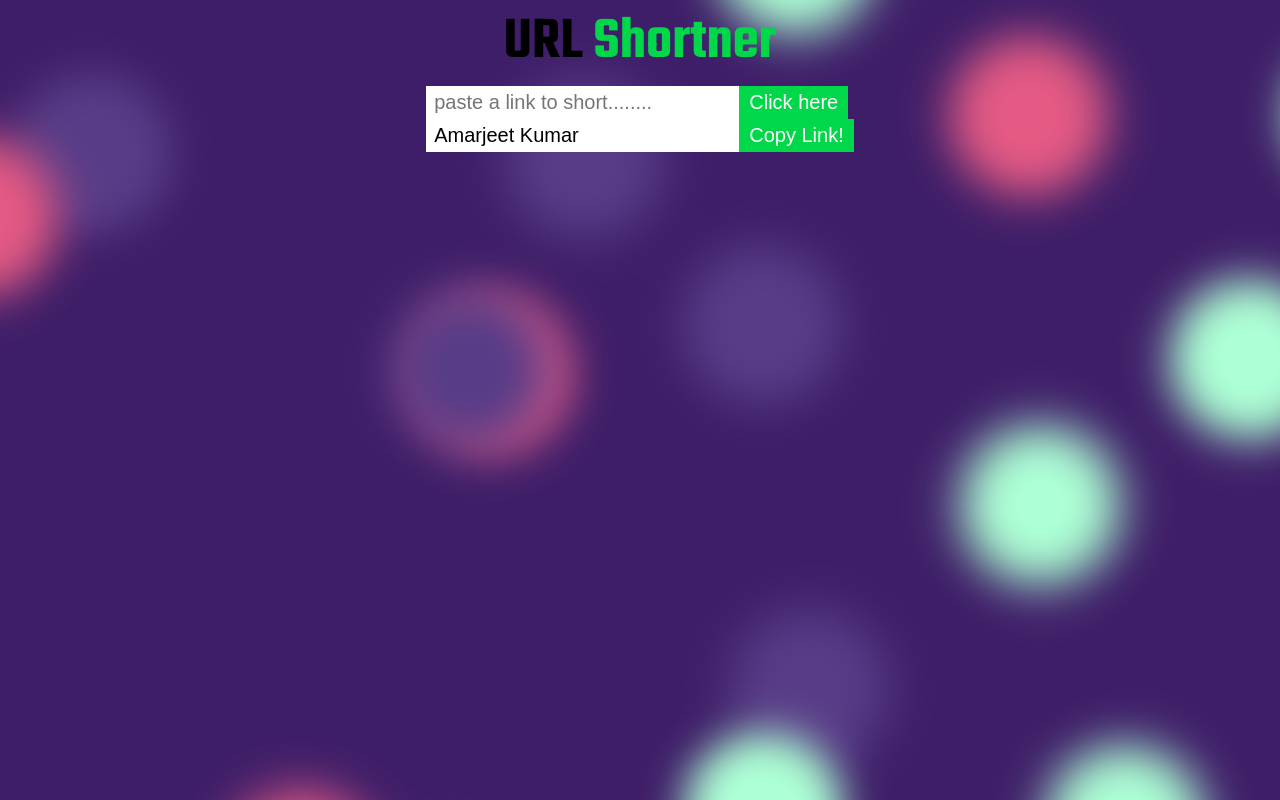
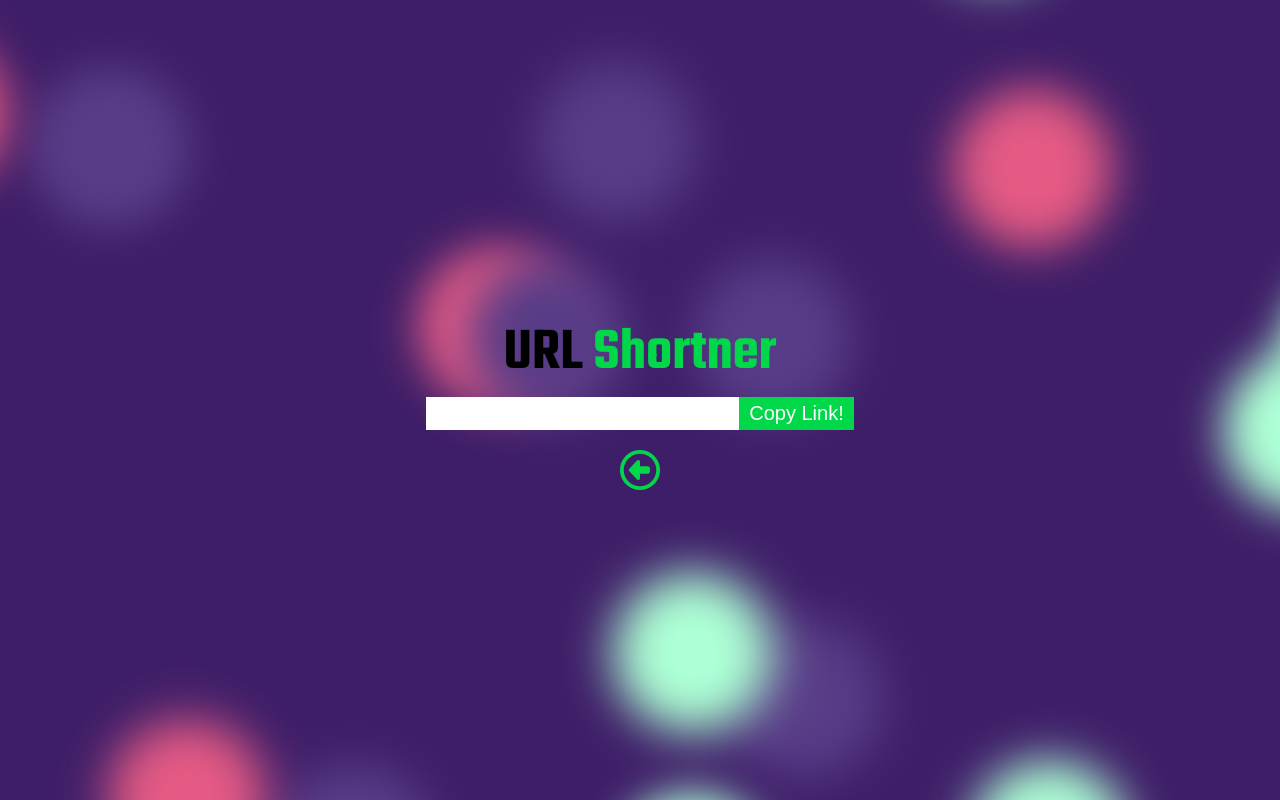
Before and after one commit to amarjeetk123/Link-Shortner-App, a React (Create React App) app: page / in a window 1280 px wide. Both pictures are taken after a click on the button "Click here". Built offline with nearby package versions, Linux system fonts and the light colour scheme; a web font is replaced by a local one.

Commit message:
project is allmost dome

```diff
--- a/package.json
+++ b/package.json
@@ -3,6 +3,7 @@
   "version": "0.1.0",
   "private": true,
   "dependencies": {
+    "axios": "^1.2.1",
     "cra-template": "1.2.0",
     "react": "^18.2.0",
     "react-copy-to-clipboard": "^5.1.0",
--- a/public/index.html
+++ b/public/index.html
@@ -5,18 +5,15 @@
     <link rel="icon" href="%PUBLIC_URL%/favicon.ico" />
     <meta name="viewport" content="width=device-width, initial-scale=1" />
     <meta name="theme-color" content="#000000" />
+    <script src="https://kit.fontawesome.com/694a00980e.js" crossorigin="anonymous"></script>
     <meta
       name="description"
       content="Web site created using create-react-app"
     />
     <link rel="apple-touch-icon" href="%PUBLIC_URL%/logo192.png" />
-    <!--
-      manifest.json provides metadata used when your web app is installed on a
-      user's mobile device or desktop. See https://developers.google.com/web/fundamentals/web-app-manifest/
-    -->
-    <link rel="manifest" href="%PUBLIC_URL%/manifest.json" />
 
-    <title>React App</title>
+
+    <title>Link Shortner App</title>
   </head>
   <body>
     <noscript>You need to enable JavaScript to run this app.</noscript>
--- a/src/components/BackgroundAnimation.js
+++ b/src/components/BackgroundAnimation.js
@@ -2,7 +2,7 @@ import "../App.css"
 
 const BackgroundAnimation = () => {
     return (
-        <div class="background">
+        <div className="background">
             <span></span>
             <span></span>
             <span></span>
--- a/src/components/HomePage.js
+++ b/src/components/HomePage.js
@@ -1,45 +1,111 @@
-import "./style.css"
-import { CopyToClipboard } from 'react-copy-to-clipboard';
+import "./style.css";
+import { CopyToClipboard } from "react-copy-to-clipboard";
 import { useState, useEffect } from "react";
+import axios from "axios";
 
 function HomePage() {
+    const [copied, setCopied] = useState(false);
+    const [loading, setLoading] = useState(false);
 
-    const [outputLink, setOutputLink] = useState("Amarjeet Kumar")
-    const [copied, setCopied] = useState(false)
+    const [outputLink, setOutputLink] = useState("");
+
+    const [inputValue, setInputValue] = useState("");
+
+    const [ismove, setISMove] = useState(false);
+    const [isfetching, setIsfetching] = useState(false)
+
+    const [error, setError] = useState(false)
+
+    const fetchShortUrl = async () => {
+        try {
+            setLoading(true);
+            const res = await axios.get(
+                `https://api.shrtco.de/v2/shorten?url=${inputValue}`
+            );
+            // console.log(res)
+            setOutputLink(res.data.result.short_link);
+            setIsfetching(true)
+
+        } catch (error) {
+            // console.log(error)
+            setError(true)
+        } finally {
+            setLoading(false);
+        }
+    };
+
+    const handleClick = () => {
+        setISMove(true);
+        if (inputValue.length > 0) {
+            fetchShortUrl();
+        }
+        else if (inputValue.length == 0) {
+            alert("Please Give us a URL")
+        }
+
+    };
+
 
     useEffect(() => {
+        const timer = setTimeout(() => {
+            setCopied(false);
+        }, 1000);
 
-        const timer = setTimeout( () => {
-            setCopied(false)
-        }, 1000  )
+        return () => clearTimeout(timer);
+    }, [copied]);
 
-        return () => clearTimeout(timer)
-    }, [copied])
+    useEffect(() => {
+        setISMove(false);
+    }, []);
 
+    if (error) {
+        return (
+            <div className="error-box">
+                <p className="error">something went Wrong </p>
+            </div>
+        )
+
+
+    }
+    if (loading) {
+        return <p className="loading">Loading...............</p>
+    }
 
     return (
         <div className="main">
             <div className="box">
-                <h1 className='heading'> URL  <span className='heading2' >Shortner</span> </h1>
-                <div className="containt">
-                    <input placeholder="paste a link to short........" />
-                    <button> Click here </button>
-                </div>
-                {/* <div className="containt">
-                    <input placeholder="paste a link to sort........" />
-                    <button>Copy Link!</button>
-                </div> */}
-                <div className="containt">
-                    <input value={outputLink} />
-                    <CopyToClipboard text={outputLink}
-                        onCopy={() => setCopied(true)}
-                    >
-                        <button className={copied ? "donebtn" : ""} >Copy Link!</button>
-                    </CopyToClipboard>
-                </div>
+
+                <h1 className="heading">
+
+                    URL <span className="heading2">Shortner</span>
+                </h1>
+
+                {ismove == false ?
+                    <div className="containt">
+                        <input
+                            placeholder="paste a link to short........"
+                            value={inputValue}
+                            onChange={(e) => setInputValue(e.target.value)}
+                        />
+                        <button onClick={handleClick}> Click here </button>
+
+                    </div>
+                    :
+
+                    <div>
+                        <div className="containt">
+                            <input value={outputLink} readOnly />
+                            <CopyToClipboard text={outputLink} onCopy={() => setCopied(true)}>
+                                <button className={copied ? "donebtn" : ""}>Copy Link!</button>
+                            </CopyToClipboard>
+
+                        </div>
+                        <i onClick={() => setISMove(false)} className="fa-regular fa-circle-left success-back"></i>
+                    </div>
+                }
             </div>
         </div>
-    )
+    );
 }
 
-export default HomePage
+export default HomePage;
--- a/src/components/style.css
+++ b/src/components/style.css
@@ -4,17 +4,14 @@
     margin: 0px;
     padding: 0px;
 }
-.main{
+.error-box , .loading , .main{
     width: 100%;
     height: 100vh;
     display: flex;
     justify-content: center;
-    /* align-items: center; */
+    align-items: center;
+}
 
-}
-/* .box{
-
-} */
 
 .heading{
     font-family: 'Teko', sans-serif;
@@ -50,3 +47,29 @@
     background-color: #fff;
     color: #00D84A;
 }
+
+.error-box{
+    flex-direction: column;
+}
+.error{
+    color: red;
+    font-weight: bold;
+    font-size: 35px;
+}
+.loading{
+    color: #fff;
+    font-size: 30px;
+}
+
+.success-back , .error-back{
+    text-align: center;
+    display: flex;
+    justify-content: center;
+    font-size: 40px;
+    color: #00D84A;
+    margin-top: 20px;
+    cursor: pointer;
+}
+.error-back{
+color: red;
+}
```
Also changed, not shown: 1 other file (tests, documents, lock files or other folders).
